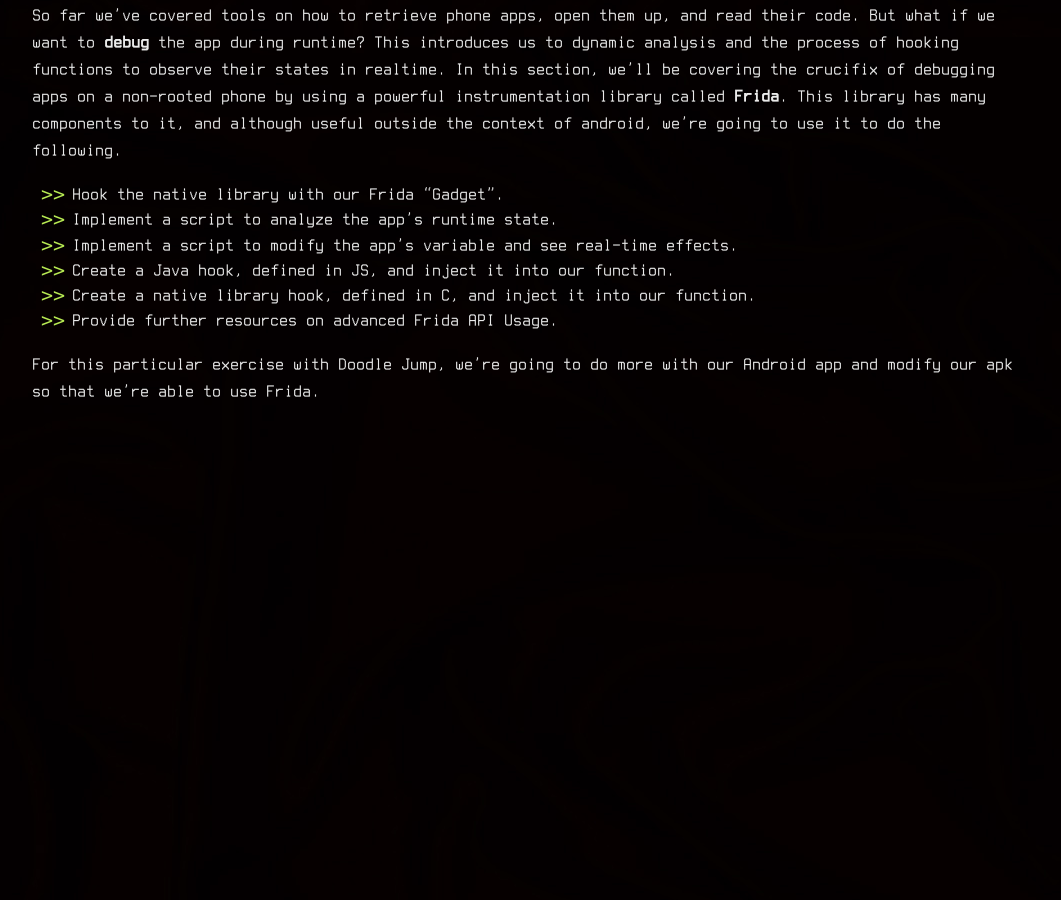
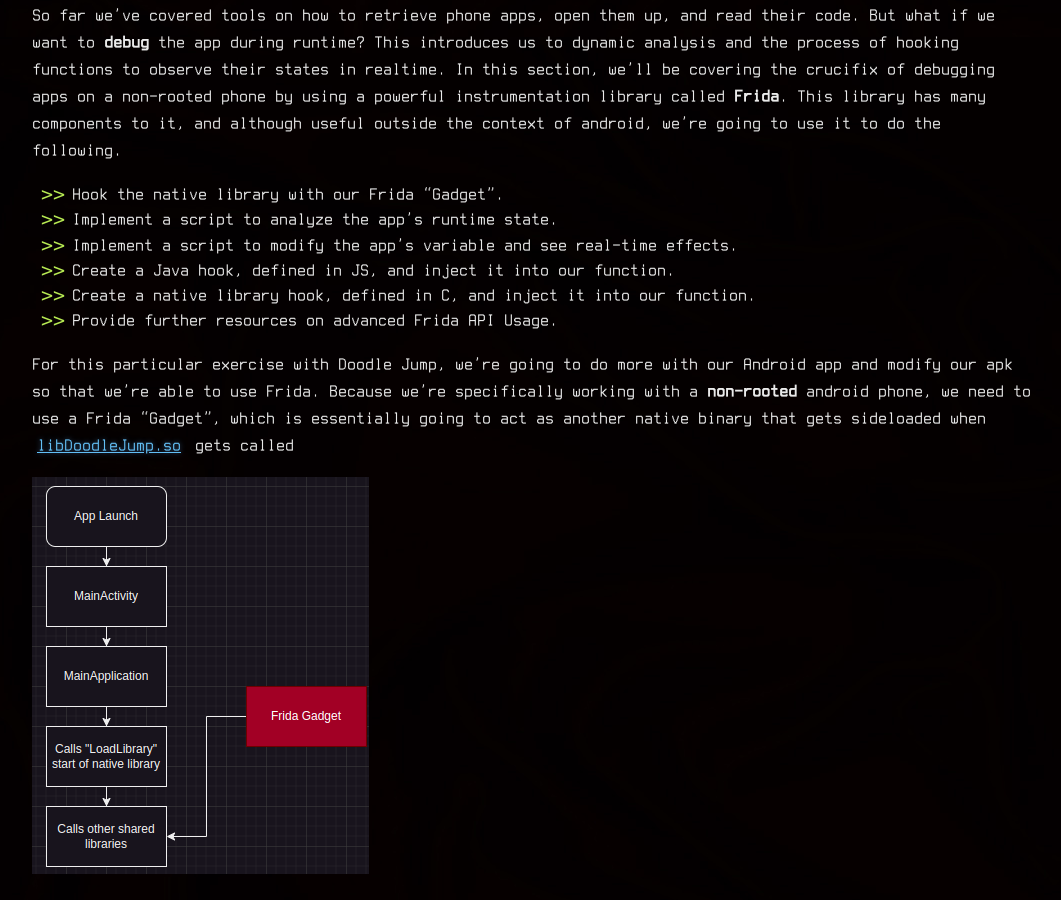
Before and after one commit to SFSUCyberClub/SFSUSEC-Website, a Jekyll site: the page built from resources/Android-Reversing.md, in a window 1280 px wide and 900 px high, scrolled down 9563 px. Shown: the whole window, without its empty margins (108-1169 px from the left). Built offline with Jekyll 4.4.1, drawn with Linux system fonts in a browser that asks for light colours; before the commit the page ends 9986 px from its top, so only the background shows below that.

Commit message:
adding more stuffz

```diff
--- a/resources/Android-Reversing.md
+++ b/resources/Android-Reversing.md
@@ -242,6 +242,7 @@
 We should investigate this native library, which is located in the apk's lib folder. Depending on your phone's architecture,
 you may need to choose either arm64 or armeabi, but most phones are arm64. So, with blind faith, we will be looking at the native library through this architecture.
 
+<div id="libDoodle"></div>
 ![lib](../assets/images/android-reversing/android-lib.png)
 ![libdoodlejump](../assets/images/android-reversing/android-libDoodle.png)
 
@@ -271,4 +272,10 @@
 * Provide further resources on advanced Frida API Usage.
 
 For this particular exercise with Doodle Jump, we're going to do more with our Android app and modify our apk so that
-we're able to use Frida.
+we're able to use Frida. Because we're specifically working with a **non-rooted** android phone, we need to use a Frida
+"Gadget", which is essentially going to act as another native binary that gets sideloaded when [libDoodleJump.so](#libDoodle)
+gets called
+
+
+
+![FridaGadget](../assets/images/android-reversing/android-fridagadget.png)
```
Also changed, not shown: assets/images/android-reversing/android-fridagadget.png (added).
